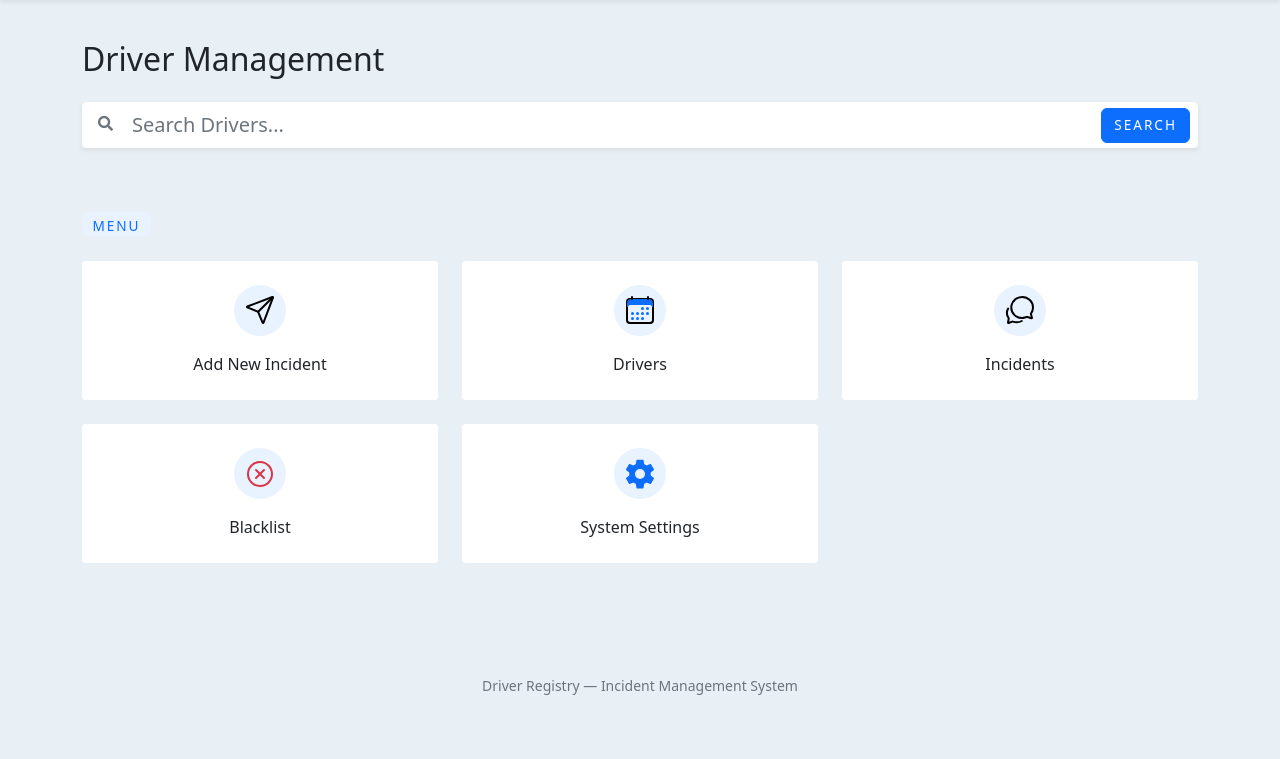
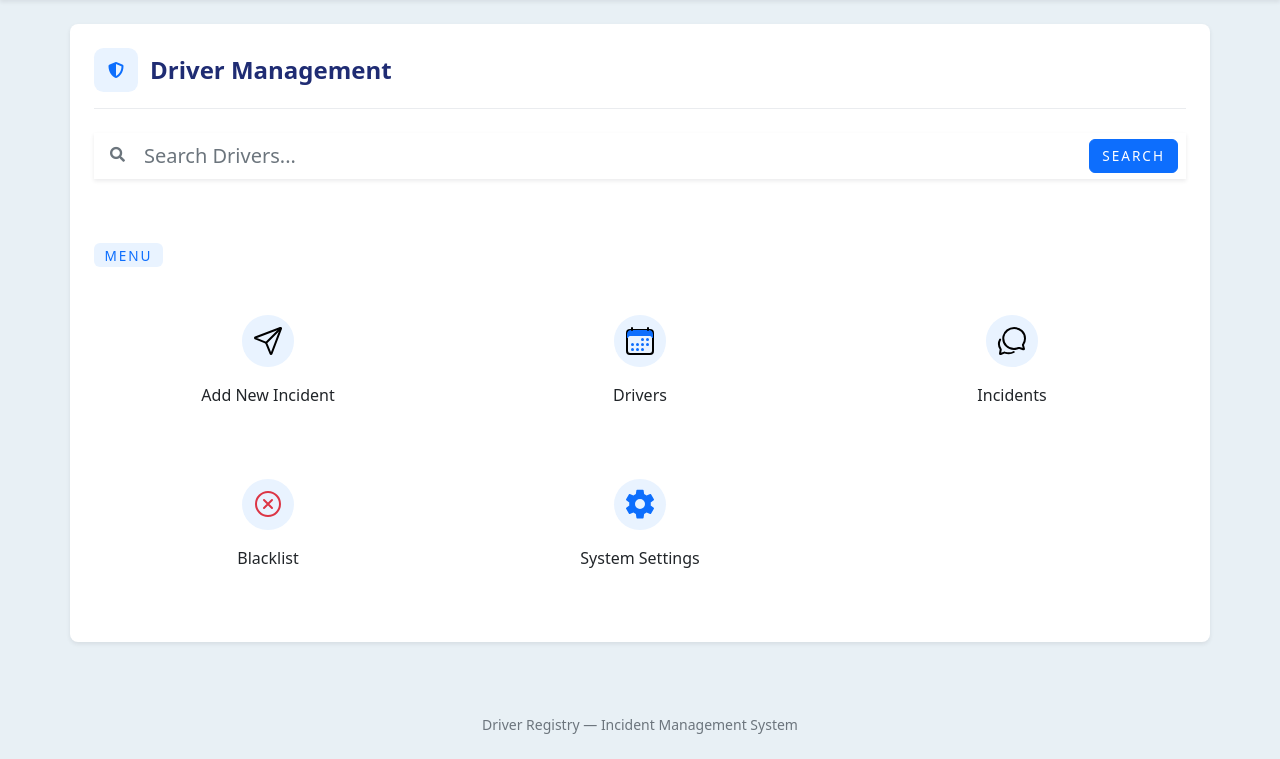
Before and after one commit to nyashaChiza/facial-recognition, a Django app: page / in a window 1280 px wide. Shown: the part 76-835 px from the top of the page. Before the commit the page ends 771 px from the top, so only its background shows below. Run offline with Django 4.2, Linux system fonts and the light colour scheme; data comes from the database, SQL or seed files in the repository; some libraries are stand-ins or nearby versions.

Commit message:
Modernize the home page wrapper for consistency with the rest of the app
The menu grid (icon cards linking to each section) was already
reasonably done, so it's untouched. Wraps it in the same white card +
page-header used everywhere else instead of a bare section with
pt-8/pt-md-9 classes that don't exist in Bootstrap's spacing scale
(0-5 only) and had zero effect. Also drops a redundant
{% include 'layouts/styling.html' %} - base.html already includes it
once in <head>; including it again mid-<body> just duplicated the
<style> tag for no benefit.

```diff
--- a/templates/home.html
+++ b/templates/home.html
@@ -1,17 +1,15 @@
 {% extends 'layouts/base.html'%}
-{% include 'layouts/styling.html'%}
 {% block body %}
 
-<section class="pt-8 pt-md-9 m-3 p-3 rounded-2">
-    <div class="container">
-      <h2 class="text-dark fw-normal">
-        Driver Management
-      </h2>
+<section class="container bg-white mx-auto m-3 p-4 rounded-3 shadow-sm">
+    <div class="page-header">
+        <div class="page-header-title">
+            <span class="page-header-icon"><i class="fas fa-shield-alt"></i></span>
+            <h1>Driver Management</h1>
+        </div>
+    </div>
 
-      <!-- Form -->
-
-
-      <form method="get" action="{% url 'search_citizens' %}" class="mt-4">
+      <form method="get" action="{% url 'search_citizens' %}">
         <div class="input-group input-group-lg shadow-sm">
           <span class="input-group-text border-0">
             <i class="fas fa-search fa-xs text-secondary mb-1"></i>
@@ -87,7 +85,6 @@
           </a>
         </div>
       </div>
-    </div>
-  </section>
+</section>
 
 {% endblock %}
```
